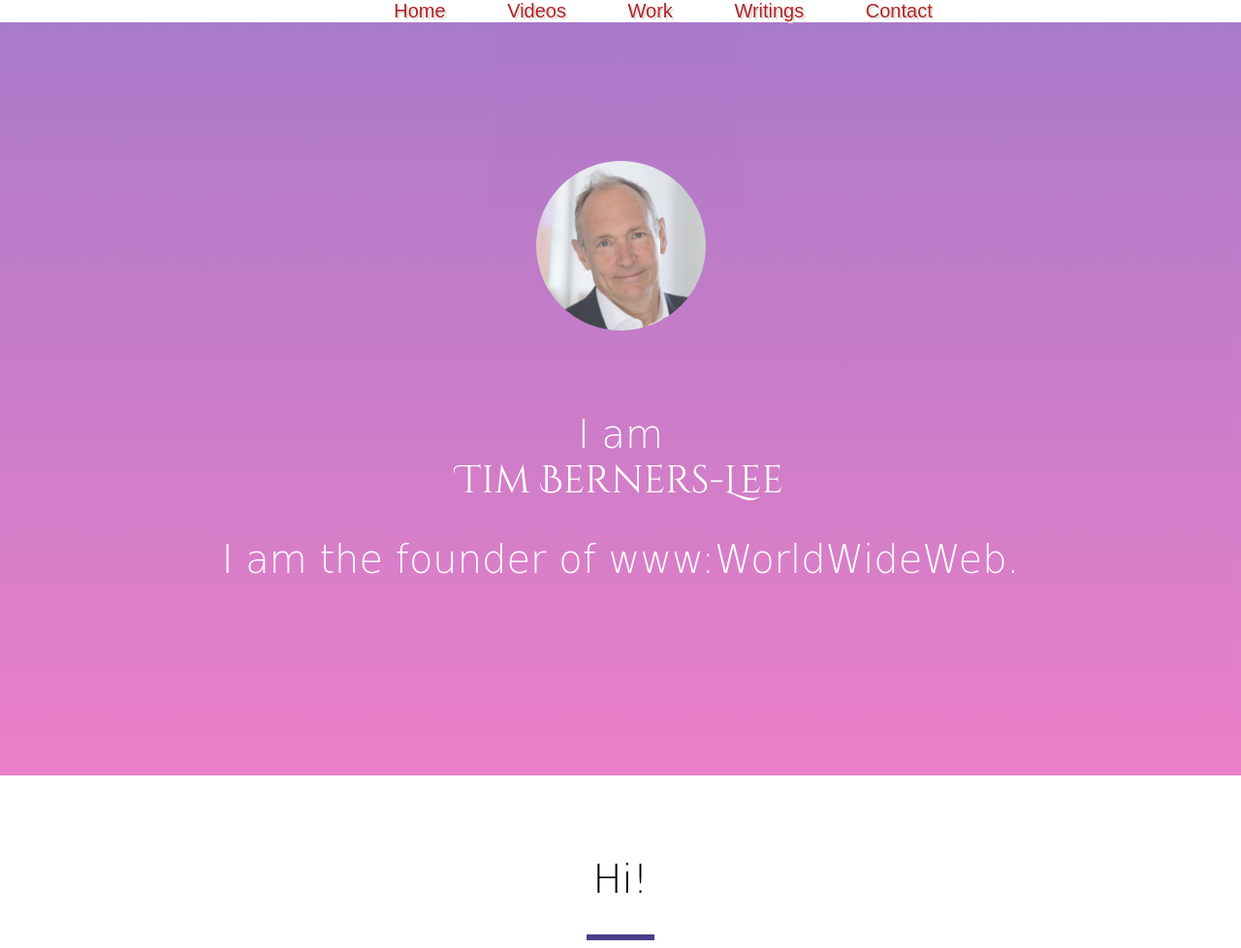
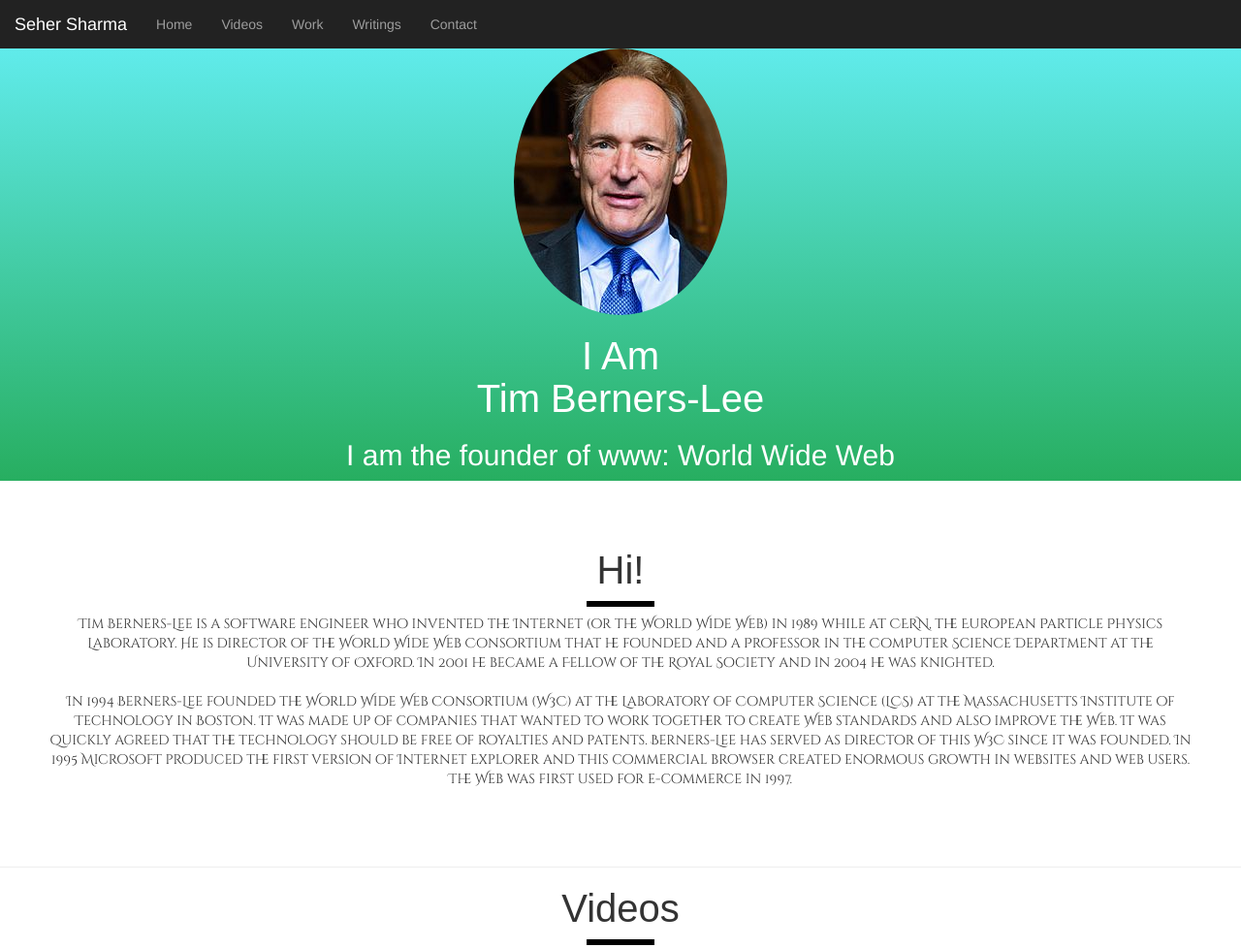
Before and after one commit to SeherS20/PersonalWebpage-Tim_Berners-Lee, a plain HTML site: page index.html in a window 1280 px wide. Shown: the top 978 px of the page at 97% size. Drawn offline with nearby package versions, Linux system fonts and the light colour scheme.

Commit message:
Add files via upload

```diff
--- a/index.html
+++ b/index.html
@@ -1,61 +1,139 @@
-<html>
-    <head>
-        <title>
-        Tim berners-Lee
-        </title>
-        <link rel="stylesheet" href="https://cdnjs.cloudflare.com/ajax/libs/font-awesome/4.7.0/css/font-awesome. min.css">
-        <link rel="stylesheet" href="style.css">
-        <link href="https://fonts.googleapis.com/css2?family=Cinzel+Decorative:wght@700&display=swap" rel="stylesheet">
-        <link href="https://fonts.googleapis.com/css2?family=Cinzel+Decorative:wght@400;700&family=Nanum+Myeongjo&display=swap" rel="stylesheet">
-    </head>
-    <body>
-        <ul class="menu" >
-            <li class="link"> <a href="#welcome"> Home </a> </li>
-            <li class="link"> <a href="#videos"> Videos </a> </li>
-            <li class="link"> <a href="#work"> Work </a> </li>
-            <li class="link"> <a href="#writings"> Writings </a> </li>
-            <li class="link"> <a href="#contact"> Contact </a> </li>
+
+<!DOCTYPE html>
+<html lang="en">
+<head>
+    <meta charset="utf-8">
+  <meta name="viewport" content="width=device-width, initial-scale=1">
+
+<link rel="stylesheet" href="https://maxcdn.bootstrapcdn.com/bootstrap/3.4.0/css/bootstrap.min.css">
+
+<script src="https://ajax.googleapis.com/ajax/libs/jquery/3.4.1/jquery.min.js"></script>
+
+<script src="https://maxcdn.bootstrapcdn.com/bootstrap/3.4.0/js/bootstrap.min.js"></script>
+
+<title>Sir Tim Berners-Lee</title>
+
+<link href="https://fonts.googleapis.com/css?family=Cinzel+Decorative&display=swap" rel="stylesheet">
+
+<link rel="stylesheet" href="https://cdnjs.cloudflare.com/ajax/libs/font-awesome/4.7.0/css/font-awesome.min.css">
+
+<link rel="stylesheet" type="text/css" href="style.css">
+
+</head>
+
+<body>
+
+<nav class="navbar-inverse  my_bar"><div class="navbar-header">
+    <button type="button" class="navbar-toggle" data-toggle="collapse" data-target="#mynavbar">
+    <span class="icon-bar"></span> <span class="icon-bar"></span> <span class="icon-bar"></span>
+    </button>
+    <a class="navbar-brand" href="#"> Seher Sharma </a>
+    </div>
+    <div class="collapse navbar-collapse" id="mynavbar">
+    <ul class="nav navbar-nav">
+        <li>
+        <a href="#welcome">
+            Home
+            </a>
+        </li>
+        <li>
+        <a href="#videos">
+            Videos
+            </a>
+        </li>
+         <li>
+        <a href="#work">
+            Work
+            </a>
+        </li>
+                <li>
+        <a href="#writings">
+            Writings
+            </a>
+        </li>
+                <li>
+        <a href="#contact">
+            Contact
+            </a>
+        </li>
         </ul>
-        <section id="welcome">
-            <div class="parallax-inner">
-            <img src="image.jpg" class="profile">
-                <h1> I am <br><span id="name"> Tim Berners-Lee </span> </h1>
-                <h2>I am the founder of www:WorldWideWeb.</h2>
-            </div>
-        </section>
-        <section id="bio">
-            <h1> Hi!</h1><div class="line"></div>
-            <p>Tim Berners-Lee is a software engineer who invented the Internet (or the World Wide Web) in 1989 while at CERN, the European Particle Physics Laboratory. He is director of the World Wide Web Consortium that he founded and a Professor in the Computer Science Department at the University of Oxford. In 2001 he became a Fellow of the Royal Society and in 2004 he was knighted.<br><br>In 1994 Berners-Lee founded the World Wide Web Consortium (W3C) at the Laboratory of Computer Science (LCS) at the Massachusetts Institute of Technology in Boston. It was made up of companies that wanted to work together to create Web standards and also improve the Web. It was quickly agreed that the technology should be free of royalties and patents. Berners-Lee has served as director of this W3C since it was founded. In 1995 Microsoft produced the first version of Internet Explorer and this commercial browser created enormous growth in websites and web users. The Web was first used</p>
-        </section>
-        <section id="videos">
-            <h1> Videos </h1>
-            <div class="line"></div>
-            <iframe width="638" height="360" src="https://www.youtube.com/embed/OM6XIICm_qo" title="YouTube video player" frameborder="0" allow="accelerometer; autoplay; clipboard-write; encrypted-media; gyroscope; picture-in-picture" allowfullscreen></iframe>
+    </div>
+    </nav>
+
+    <section id="welcome">
+        <img src="stbl.jpg" class="profile img-circle">
+        <h1 >I Am
             <br>
-            <br>
-            <iframe width="640" height="360" src="https://www.youtube.com/embed/fbV82k-ExT0" title="YouTube video player" frameborder="0" allow="accelerometer; autoplay; clipboard-write; encrypted-media; gyroscope; picture-in-picture" allowfullscreen></iframe>
-        </section>
-        <section id="work">
-            <h1> Work </h1>
-            <div class="line"></div>
-            <iframe width="900" height="500" src="https://en.wikipedia.org/wiki/Tim_Berners-Lee#Career_and_research" frameborder="0" allow="accelerometer; autoplay; clipboard-write; encrypted-media; gyroscope; picture-in-picture" allowfullscreen></iframe>
-        </section>
-        <section id="writings">
-            <h1> Writings </h1>
-            <div class="line"></div>
-            <a class="article" href="https://webfoundation.org/2019/03/web-birthday-30/" target="_blank"> 30 Years on, What's Next #ForTheWeb</a>
-            <br>
-            <br>
-            <a class="article" href="https://questionstoknow.com/why-did-tim-berners-lee-invent-the-internet-1#:~:text=How%20did%20Tim%20Berners-Lee%20invent%20the%20Internet%3F%20In,the%20first%20web%20client%20and%20server%20in%201990." target="_blank"> Why Did Tim Berners-Lee Invent The Internet?</a>
-        </section>
-        <section id="contact">
-        <iframe src="https://www.google.com/maps/embed?pb=!1m18!1m12!1m3!1d184185.36622810704!2d-79.70602814299411!3d43.83724710537397!2m3!1f0!2f0!3f0!3m2!1i1024!2i768!4f13.1!3m3!1m2!1s0x882b268883243a77%3A0xdd95317585aa054b!2sVaughan%2C%20ON!5e0!3m2!1sen!2sca!4v1652560379174!5m2!1sen!2sca" width="600" height="450" style="border:0;" allowfullscreen="" loading="lazy" referrerpolicy="no-referrer-when-downgrade" width="1000" height="450" style="border:0;" allowfullscreen="" loading="lazy"></iframe>
-            <div class="contact_1">
-            <a href="mailto:my@gmail.com?subject=hello">
-                <i class="fa fa-envelope"></i> &nbsp; &nbsp;
-                <h3> imsehersharma@gmail.com </h3>
-                </a>
-            </div>
-        </section>
-    </body>
-</html>
+            <span id="name" >Tim Berners-Lee</span>
+        </h1>
+        <h2 > I am the founder of www: World Wide Web</h2>
+    </section>
+
+
+    <section id="bio">
+        <h1>Hi!</h1>
+        <div class="line"></div>
+        <p>Tim Berners-Lee is a software engineer who invented the Internet (or the World Wide Web) in 1989 while at CERN, the European Particle Physics Laboratory.
+
+            He is director of the World Wide Web Consortium that he founded and a Professor in the Computer Science Department at the University of Oxford.
+
+            In 2001 he became a Fellow of the Royal Society and in 2004 he was knighted.<br><br>In 1994 Berners-Lee founded the World Wide Web Consortium (W3C) at the Laboratory of Computer Science (LCS) at the Massachusetts Institute of Technology in Boston. It was made up of companies that wanted to work together to create Web standards and also improve the Web. It was quickly agreed that the technology should be free of royalties and patents. Berners-Lee has served as director of this W3C since it was founded.
+
+            In 1995 Microsoft produced the first version of Internet Explorer and this commercial browser created enormous growth in websites and web users.
+
+            The Web was first used for e-commerce in 1997.</p>
+    </section>
+
+<hr>
+    <section id="videos">
+        <h1>Videos</h1>
+        <div class="line"></div>
+        <br>
+        <iframe src="https://www.youtube.com/embed/OM6XIICm_qo" frameborder="0" allow="accelerometer; autoplay; encrypted-media; gyroscope; picture-in-picture" allowfullscreen class="video1" height="500" > </iframe>
+        <br>
+        <br>
+
+        <iframe height="500" src="https://www.youtube.com/embed/J8hzJxb0rpc" frameborder="0" allow="accelerometer; autoplay; encrypted-media; gyroscope; picture-in-picture" allowfullscreen class="video2" ></iframe>
+    </section>
+
+<hr>
+    <section id="work" style="width: 100%;">
+        <h1>WORK</h1>
+        <div class="line"></div>
+        <iframe class="work_iframe" height="1000" src="https://en.wikipedia.org/wiki/Tim_Berners-Lee#Career_and_research" frameborder="0" style="width: 80%; margin: 10px;"></iframe>
+
+    </section>
+
+    <hr>
+
+    <section id="writings">
+        <h1 style="f">WRITINGS</h1>
+        <div class="line"></div>
+        <a class="article" href="https://webfoundation.org/2019/03/web-birthday-30" target="_blank">30 years on, what’s next ForTheWeb?</a>
+        <br>
+        <a class="article" href="https://interestingengineering.com/how-did-tim-berners-lee-change-the-world-with-the-world-wide-web" target="_blank">How Did Tim Berners-Lee Change the World With the World Wide Web?</a>
+    </section>
+    <hr>
+
+<section id="contact">
+    <iframe src="https://www.google.com/maps/embed?pb=!1m14!1m8!1m3!1d15078.353856082635!2d72.8906491!3d19.1257017!3m2!1i1024!2i768!4f13.1!3m3!1m2!1s0x0%3A0xacf72f56793d190a!2sWHITEHAT%20EDUCATION%20TECHNOLOGY%20PVT%20LTD!5e0!3m2!1sen!2sin!4v1573468987088!5m2!1sen!2sin" height="450" frameborder="0"  allowfullscreen=""></iframe>
+
+    <div class="contact_1 col-lg-6 col-md-6 col-sm-6 col-xs-12" >
+           <a href="mailto:my@gmail.com?Subject=Hi">
+               <h5><i class="fa fa-envelope"></i>&nbsp;&nbsp;mygmailid@gmail.com</h5>
+            </a>
+
+           <a href="#">
+               <h5><i class="fa fa-instagram" ></i>&nbsp;&nbsp;myinstagramid</h5>
+            </a>
+        </div>
+ <div class="contact_1 col-lg-6 col-md-6 col-sm-6 col-xs-12" >
+    <form>
+     <span> NAME: </span>&nbsp;&nbsp;&nbsp;&nbsp;&nbsp;<input type="text" name="name" required><br><br>
+        <span> COMMENT: </span>&nbsp;&nbsp;&nbsp;&nbsp;&nbsp;<input type="text" name="comment" required><br><br>
+        <input type="submit" class="btn btn-success">
+     </form>
+    </div>
+    </section>
+
+</body></html>
--- a/style.css
+++ b/style.css
@@ -1,113 +1,60 @@
-body{
-    margin:0;
-    padding-top: 800px;
+body
+{
     text-align: center;
 }
-.profile{
-    width: 175px;
-    margin-bottom: 50px;
-    border-radius: 50%;
-}
-#welcome{
-    position: absolute;
-    overflow: hidden;
-    height: 800px;
-    color: white;
-    left: 0;
-    top: 0;
-    right: 0;
+#welcome {
+    color: #FFFFFF;
     bottom: 0;
-    opacity: 0.83;
-    background: linear-gradient(#965fbf 0%, #e866be 100%);
+    background: linear-gradient(#60ebeb 0%, #27ae60 100%);
     display: table;
     width: 100%;
     height: 100%;
     z-index: 9;
 }
-.parallax-inner{
-    display: table-cell;
-    position: relative;
+#bio {
+    font-family: 'Cinzel Decorative', cursive;
+    padding: 50px;
     text-align: center;
-    vertical-align: middle;
 }
-h1{
+h1 {
     font-size: 40px;
-    line-height: 1.2;
-    font-family: cursive;
+    font-family: sans-serif;
     font-weight: 300;
 }
-#name{
-    font-size: 40px;
-    line-height: 1.2;
-    font-family: 'Cinzel Decorative', cursive;
-}
-h2{
-    font-size: 40px;
-    line-height: 1.2;
-    font-family: cursive;
-    font-weight: 300
-}
-#bio{
-  padding: 50px;
-    text-align: center;
-    font-size: 42px;
-}
-.line{
+
+.line {
     height: 6px;
-    background-color: darkslateblue;
+    background-color: #000;
     width: 70px;
     margin: 8px auto;
 }
-p{
-    max-width: 450px;
-    margin:25px auto;
-    font-size: 17px;
-    line-height: 1.3;
-    font-family: 'Nanum Myeongjo', serif;
+#contact iframe
+{
+    width: 100%;
 }
-.menu{
-    position: fixed;
-    top: 0px;
-    margin-top: 0px;
-   width: 100%;
-    z-index: 10;
-    cursor: pointer;
-    background: white;
+.contact_1 h3
+{
+    display: inline;
 }
-.link{
-    display: inline;
-    padding-left: 33px;
-    padding-right: 25px;
-    font-family: fantasy;
-    font-size: 20px;
-}
-.link:hover{
-    font-size: 25px;
-    text-decoration: underline;
-}
-html{
-    scroll-behavior: smooth;
-}
-a{
-    text-decoration: none;
-    color: firebrick;
-    text-shadow: 2px 2px gainsboro
-}
-.article:hover{
-    color: darkcyan;
-}
-#wtitings a{
-    text-shadow: none !important;
-    text-decoration: underline !important;
-    color: rebeccapurple !important
-}
-.contact_1 a{
-    color: deeppink;
+.contact_1 a
+{
     text-shadow: none;
 }
-.contact_1 h3{
-    display: inline;
+
+
+#videos iframe
+{
+    width: 80%;
 }
-#contact{
-    background-color:floralwhite;
+
+
+input
+{
+    background: grey;
 }
+.my_bar
+{
+position:sticky;
+top: 0;
+z-index: 99999;
+}
```
Also changed, not shown: stbl.jpg (added).
